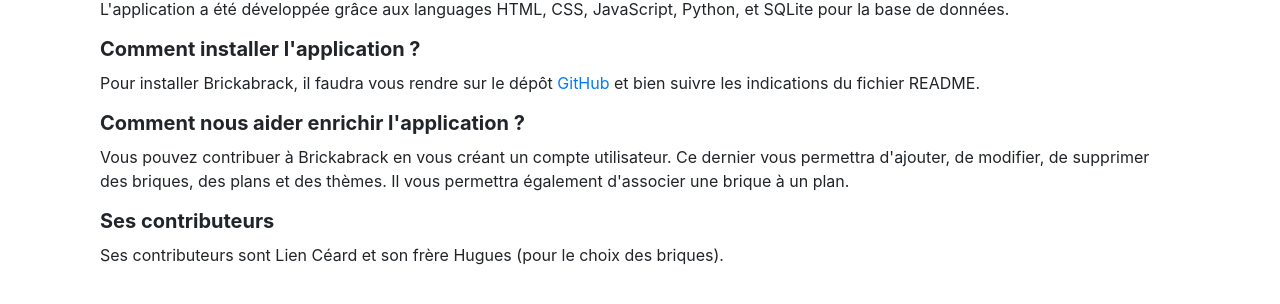
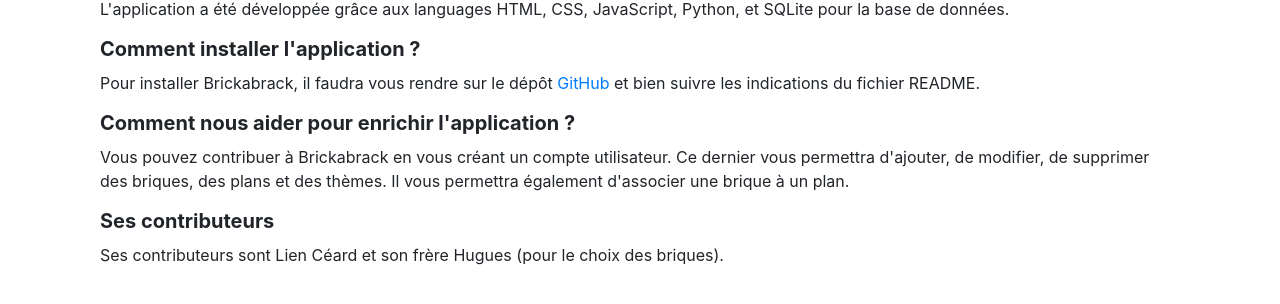
Before and after one commit to Lienceard/Brickabrack, a Flask app: page /a_propos in a window 1280 px wide. Shown: the part 435-739 px from the top of the page. Run offline with Flask 2, Linux system fonts and the light colour scheme; some libraries are stand-ins or nearby versions.

Commit message:
ajout de "pour"

```diff
--- a/Brickabrack/templates/pages/a_propos.html
+++ b/Brickabrack/templates/pages/a_propos.html
@@ -21,7 +21,7 @@
     <p>Pour installer Brickabrack, il faudra vous rendre sur le dépôt <a href="https://github.com/Lienceard/Brickabrack.git">GitHub</a> et bien suivre les indications du fichier README.</p>
 </article>
 <article>
-    <header><h5><strong>Comment nous aider enrichir l'application ?</strong></h5></header>
+    <header><h5><strong>Comment nous aider pour enrichir l'application ?</strong></h5></header>
     <p>Vous pouvez contribuer à Brickabrack en vous créant un compte utilisateur. Ce dernier vous permettra d'ajouter, de modifier, de supprimer des briques, des plans et des thèmes. Il vous permettra également d'associer une brique à un plan.</p>
 </article>
 <article>
```
